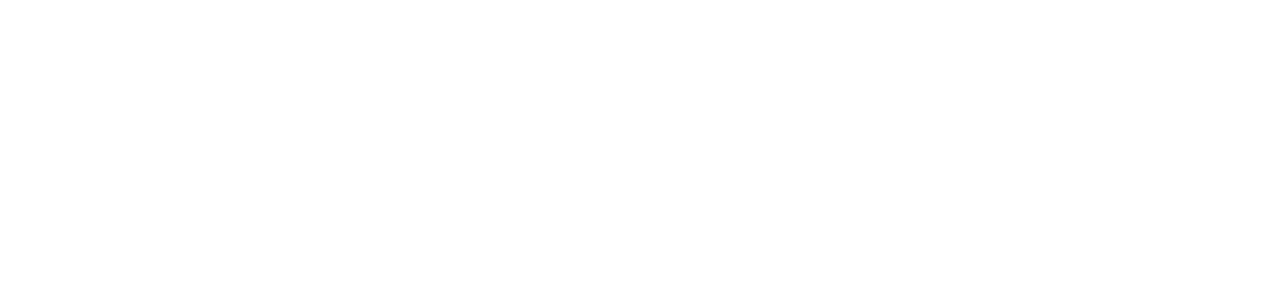
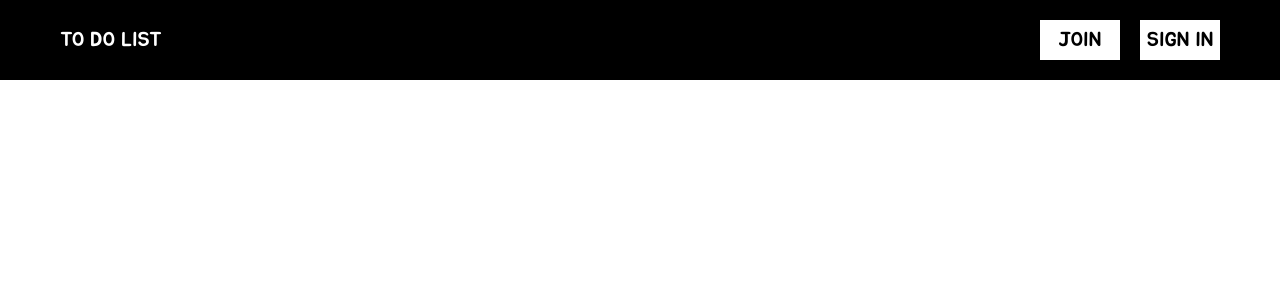
Before and after one commit to tuski0/KANT_next_todo_list, a Next.js app: page / in a window 1280 px wide. Shown: the top 300 px of the page. Built offline with nearby package versions, Linux system fonts and the light colour scheme.

Commit message:
feat: 기초 header 구성

```diff
--- a/app/layout.tsx
+++ b/app/layout.tsx
@@ -1,9 +1,20 @@
+import { Jua } from "next/font/google";
 import "./globals.css";
+import Header from "@/app/shared/Header";
+
+const mainFont = Jua({
+    weight: "400",
+    subsets: ["latin"],
+    display: "swap",
+});
 
 export default function RootLayout({ children }: LayoutProps<"/">) {
     return (
-        <html>
-            <body>{children}</body>
+        <html lang="ko" className={mainFont.className}>
+            <body>
+                <Header />
+                {children}
+            </body>
         </html>
     );
 }
--- /dev/null
+++ b/app/shared/Header.tsx
@@ -0,0 +1,25 @@
+import Link from "next/link";
+
+export default function Header() {
+    return (
+        <>
+            <header className="flex w-full h-20 px-15 bg-black text-white items-center justify-between text-xl">
+                <div className="">TO DO LIST</div>
+                <div className="flex gap-x-5">
+                    <Link
+                        href="/"
+                        className="flex items-center justify-center bg-white text-black h-10 w-20"
+                    >
+                        JOIN
+                    </Link>
+                    <Link
+                        href="/"
+                        className="flex items-center justify-center bg-white text-black h-10 w-20"
+                    >
+                        SIGN IN
+                    </Link>
+                </div>
+            </header>
+        </>
+    );
+}
```
